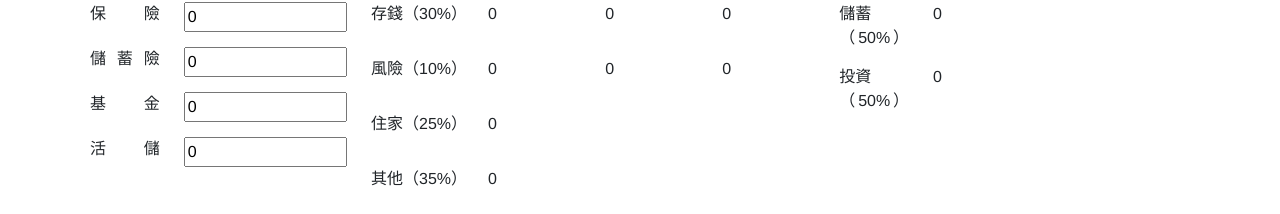
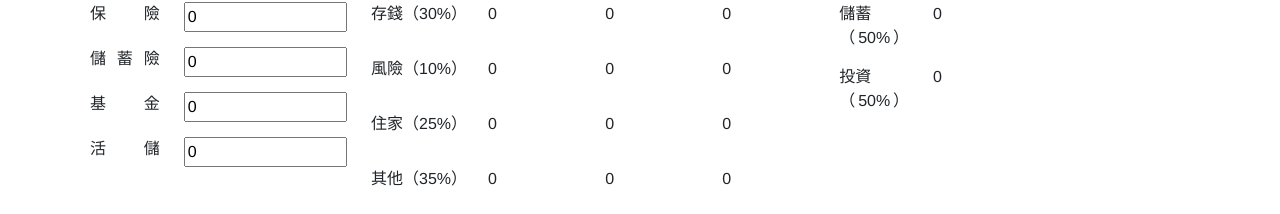
Before and after one commit to LinTF/IncomePlan, a Vue app: page / in a window 1280 px wide. Shown: the part 738-952 px from the top of the page. Built offline with nearby package versions, Linux system fonts and the light colour scheme.

Commit message:
傳入住宿與其他花費做計算

```diff
--- a/src/components/budgetBlock.vue
+++ b/src/components/budgetBlock.vue
@@ -56,8 +56,14 @@
                     <div class="col-3">
                         <span>住家（25%）</span>
                     </div>
-                    <div class="col-9">
+                    <div class="col-3">
                         <p>{{ house = incomeTotal * 0.25 }}</p>
+                    </div>
+                    <div class="col-3">
+                        <p>{{ houseCost }}</p>
+                    </div>
+                    <div class="col-3">
+                        <p>{{ house - houseCost }}</p>
                     </div>
                 </div>
             </div>
@@ -66,8 +72,14 @@
                     <div class="col-3">
                         <span>其他（35%）</span>
                     </div>
-                    <div class="col-9">
+                    <div class="col-3">
                         <p>{{ otherConsumption = incomeTotal * 0.35 }}</p>
+                    </div>
+                    <div class="col-3">
+                        <p>{{ getOtherPlanCost }}</p>
+                    </div>
+                    <div class="col-3">
+                        <p>{{ otherConsumption - getOtherPlanCost }}</p>
                     </div>
                 </div>
             </div>
@@ -88,6 +100,14 @@
                 required: true
             },
             insuranceTotal: {
+                type: Number,
+                required: true
+            },
+            houseCost: {
+                type: Number,
+                required: true
+            },
+            getOtherPlanCost: {
                 type: Number,
                 required: true
             }
--- a/src/components/outlayBlock.vue
+++ b/src/components/outlayBlock.vue
@@ -81,6 +81,7 @@
                     </div>
                     <div class="col-8">
                         <input type="number" v-model="houseCost" @keyup="outlay" min="0" />
+                        {{ $emit('passHouseCost', houseCost) }}
                     </div>
                 </div>
             </div>
@@ -94,6 +95,7 @@
                     </div>
                 </div>
             </div>
+            {{ $emit('passOtherPlanCost', otherPlanCost = lifeCost + familyCost + telephoneCost + transportationCost + otherCost + studentLoans) }}
         </div>
     </div>
 </template>
@@ -124,12 +126,14 @@
                 familyCost: 0,
                 /// 電話費
                 telephoneCost: 0,
-                /// 其他花費
-                otherCost: 0,
                 /// 交通費
                 transportationCost: 0,
                 /// 住宿
-                houseCost: 0
+                houseCost: 0,
+                /// 其他花費
+                otherCost: 0,
+                /// 排除存款、保險、住宿，剩餘的費用
+                otherPlanCost: 0
             }
         },
         computed: {
--- a/src/pages/App.vue
+++ b/src/pages/App.vue
@@ -9,7 +9,7 @@
                     <incomeBlock @incomeTotalKeyup="incomeTotal" />
                 </div>
                 <div class="col-md-3">
-                    <outlayBlock :insuranceTotal=insuranceCost :studentLoans=loanTota />
+                    <outlayBlock @passHouseCost="getHouseCost" @passOtherPlanCost="getOtherPlanCost" :insuranceTotal=insuranceCost :studentLoans=loanTota />
                 </div>
                 <div class="col-md-3">
                     <insuranceBlock @passInsuranceCost="getInsuranceCost" />
@@ -21,7 +21,7 @@
                     <saveBlock @passSavePlanTotal="getSavePlanTotal" />
                 </div>
                 <div class="col-md-5">
-                    <budgetBlock :incomeTotal=income @saveMoney="saveMoneyTotal" :saveTotal="savePlanTotal" :insuranceTotal=insuranceCost />
+                    <budgetBlock :incomeTotal=income @saveMoney="saveMoneyTotal" :saveTotal="savePlanTotal" :insuranceTotal=insuranceCost :house-cost="houseCost" :getOtherPlanCost=otherPlanCost />
                 </div>
                 <div class="col-md-4">
                     <planBlock :saveMoney=saveTotal />
@@ -68,7 +68,11 @@
                 // 學貸繳費金額
                 loanTota: 0,
                 // 存錢計畫總額
-                savePlanTotal: 0
+                savePlanTotal: 0,
+                // 住宿費用
+                houseCost: 0,
+                // 其他花費分配總額
+                otherPlanCost: 0
             }
         },
         computed: {
@@ -77,23 +81,31 @@
         methods: {
             // 傳入budgetBlock > props:incomeTotal(總收入)
             incomeTotal(incomeTotal) {
-                this.income = incomeTotal
+                this.income = incomeTotal;
             },
             // 傳入planBlock > props:saveMoney(總存錢金額)
             saveMoneyTotal(saveMoneyTotal) {
-                this.saveTotal = saveMoneyTotal
+                this.saveTotal = saveMoneyTotal;
             },
             // 傳入outlayBlock > props:insuranceTotal(保險支出總金額)
             getInsuranceCost(insuranceCost) {
-                this.insuranceCost = insuranceCost
+                this.insuranceCost = insuranceCost;
             },
             // 傳入outlayBlock > props:studentLoans(學貸總金額)
             getLoanTotal(loanTota) {
-                this.loanTota = loanTota
+                this.loanTota = loanTota;
             },
             // 傳入budgetBlock > props:saveTotal(存款計劃總金額)
             getSavePlanTotal(savePlanTotal) {
-                this.savePlanTotal = savePlanTotal
+                this.savePlanTotal = savePlanTotal;
+            },
+            // 傳入budgetBlock > props:houseCost(住宿費用)
+            getHouseCost(houseCost) {
+                this.houseCost = houseCost;
+            },
+            // 傳入budgetBlock > props:getOtherPlanCost(其他花費總額)
+            getOtherPlanCost(otherPlanCost) {
+                this.otherPlanCost = otherPlanCost;
             }
         }
     };
```
